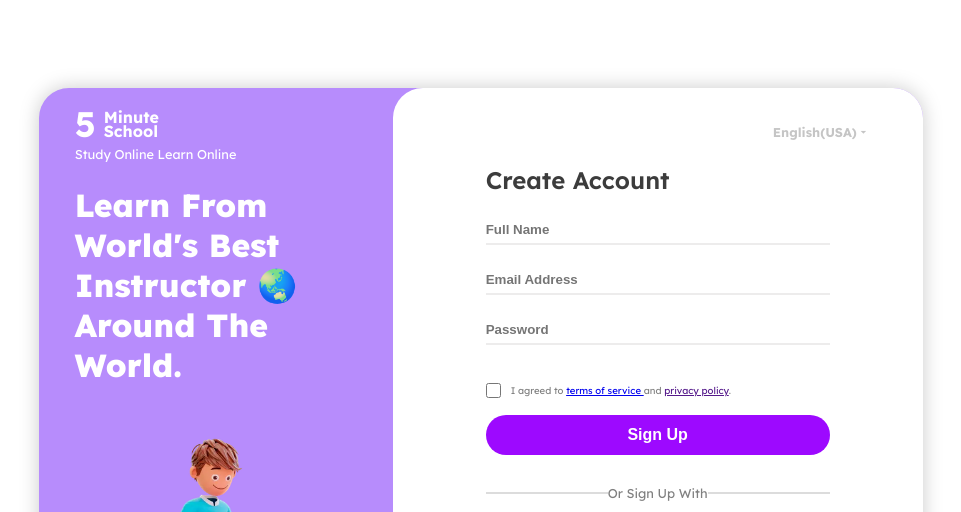
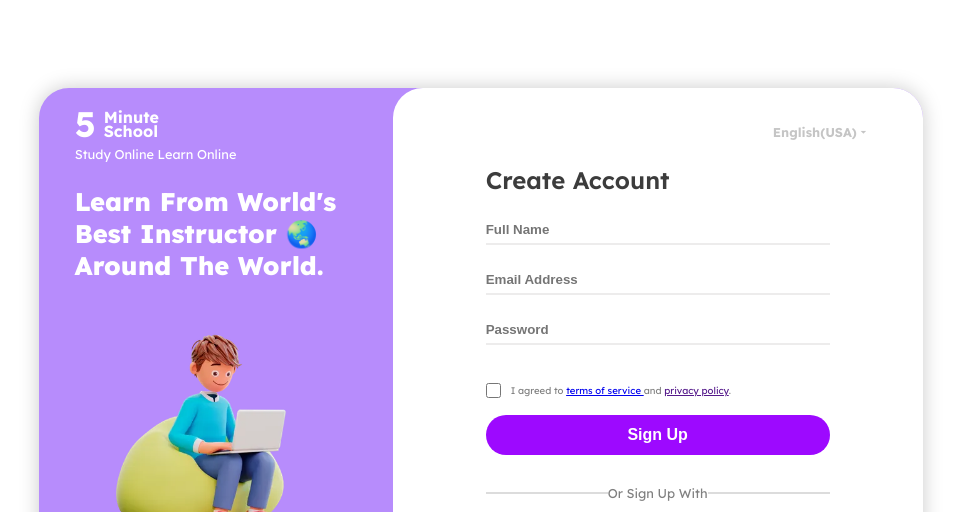
Before and after one commit to PiyushJaiswal236/frontend-repo, a plain HTML site: page 23 sept/index.html in a window 1280 px wide. Shown: the top 512 px of the page, without its empty margins (159-1120 px from the left). Drawn offline with nearby package versions, Linux system fonts and the light colour scheme.

Commit message:
changed content-text font sized unit

```diff
--- a/23 sept/style.css
+++ b/23 sept/style.css
@@ -61,7 +61,7 @@ html,body{
 }
 .content-text{
     margin-top : 8%;
-    font-size: 2rem;
+    font-size: 2svw;
     font-weight: 800;
     color: white;
 }
```
